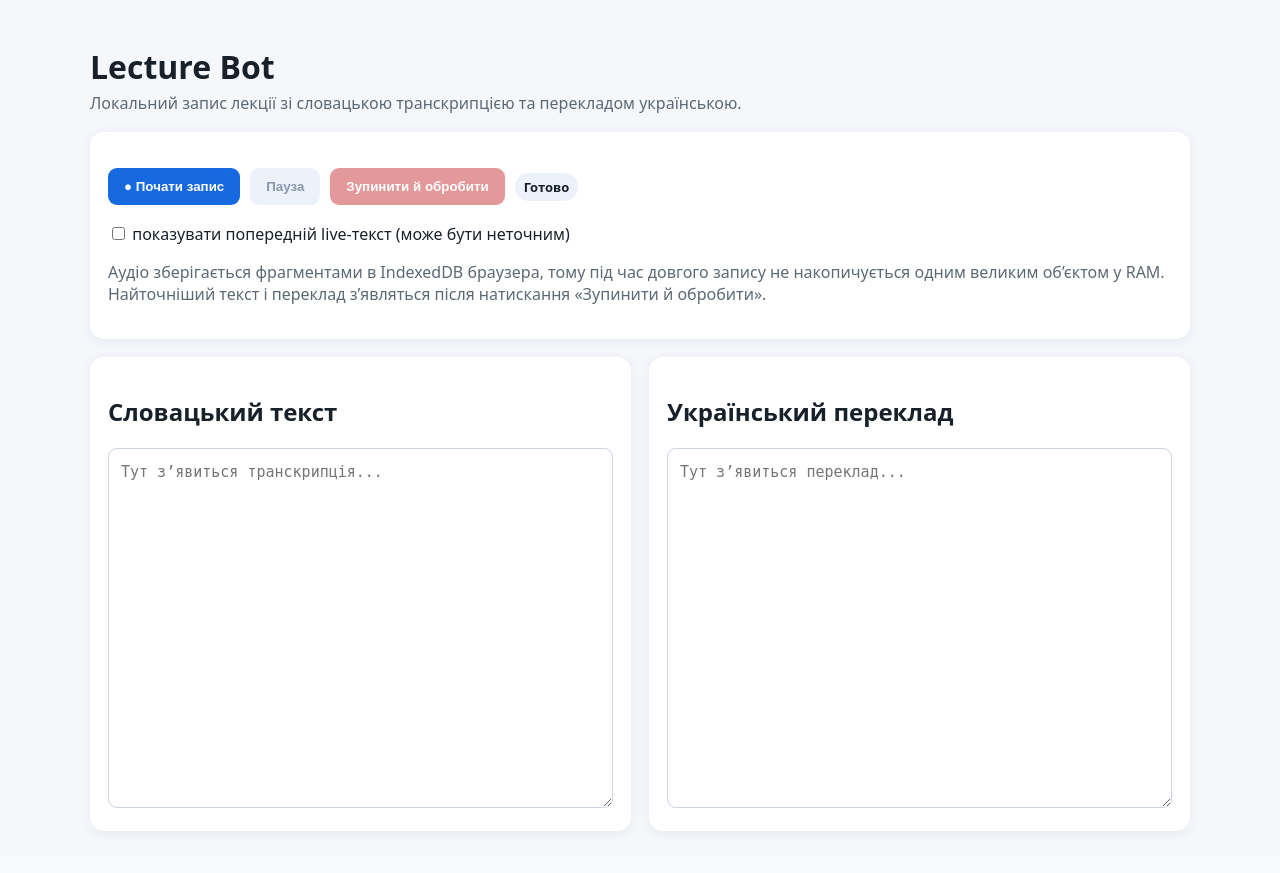
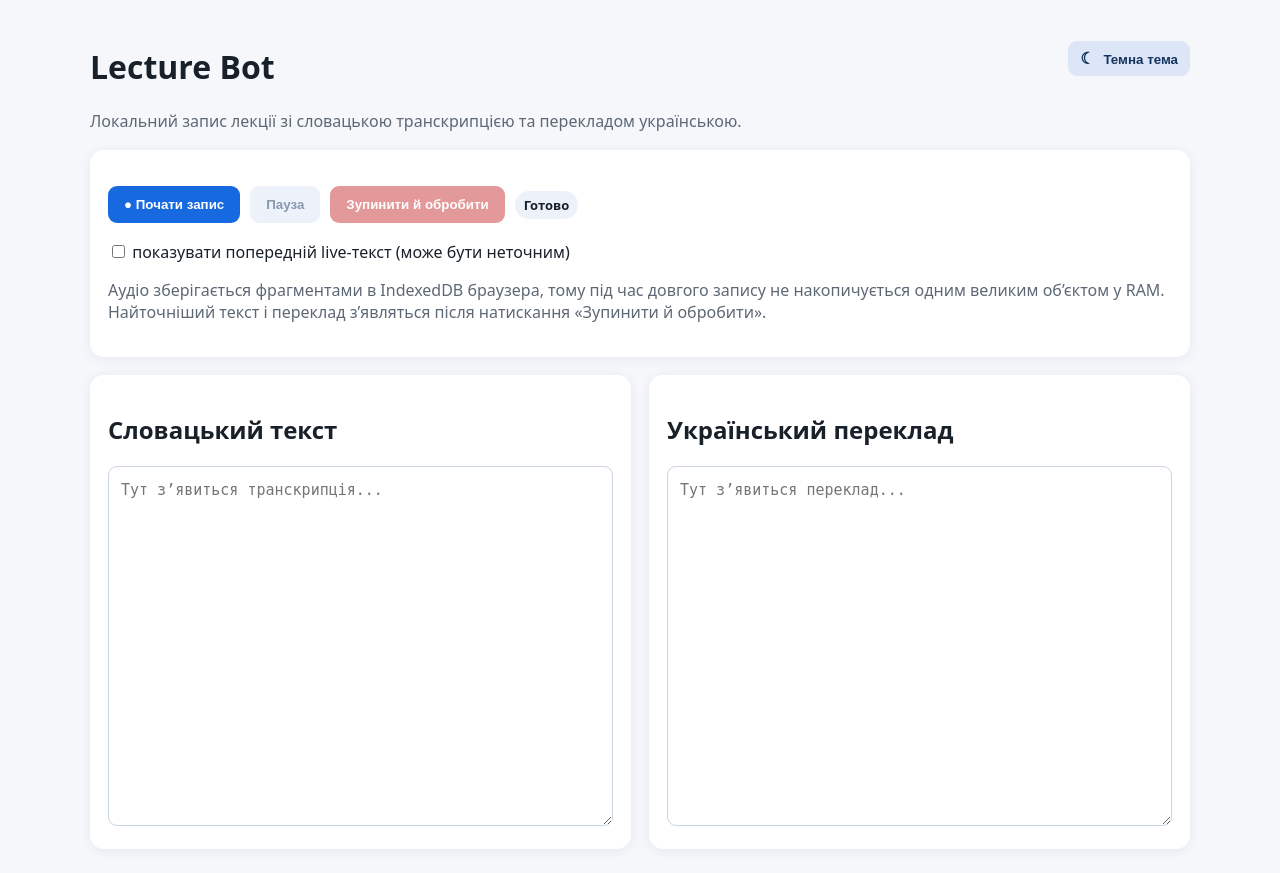
Before and after one commit to Reap4ick/lecture-bot, a Flask app: page / in a window 1280 px wide. Before the commit the page ends 808 px from the top, so only its background shows below. Run offline with Flask 3, Linux system fonts and the light colour scheme.

Commit message:
Add persistent light and dark themes

```diff
--- a/templates/index.html
+++ b/templates/index.html
@@ -5,10 +5,20 @@
   <title>Lecture Bot</title>
   <style>
     body{font-family:system-ui,sans-serif;max-width:1100px;margin:0 auto;padding:24px;background:#f5f7fb;color:#18202a}h1{margin-bottom:4px}.muted{color:#5d6875}.row{display:flex;gap:10px;flex-wrap:wrap;align-items:center;margin:18px 0}button{border:0;border-radius:9px;padding:11px 16px;font-weight:650;cursor:pointer;background:#1769e0;color:white}button.secondary{background:#dce6f7;color:#15335e}button.danger{background:#c93636}button:disabled{opacity:.5;cursor:not-allowed}.card{background:white;border-radius:14px;padding:18px;box-shadow:0 2px 12px #20304012;margin-top:18px}.grid{display:grid;grid-template-columns:1fr 1fr;gap:18px}@media(max-width:800px){.grid{grid-template-columns:1fr}}textarea{width:100%;min-height:360px;box-sizing:border-box;border:1px solid #ccd5e2;border-radius:9px;padding:12px;font:15px/1.5 ui-monospace,monospace;resize:vertical}#status{font-weight:650}.pill{display:inline-block;padding:5px 9px;border-radius:99px;background:#edf2fa;font-size:13px}a{text-decoration:none}.processing{display:none;align-items:center;gap:10px;margin-top:14px;padding:12px 14px;border-radius:10px;background:#eef5ff;color:#174b91}.processing.visible{display:flex}.spinner{width:16px;height:16px;border:3px solid #bdd2f2;border-top-color:#1769e0;border-radius:50%;animation:spin .8s linear infinite;flex:none}@keyframes spin{to{transform:rotate(360deg)}}
+
+    :root{color-scheme:light;--bg:#f5f7fb;--text:#18202a;--muted:#5d6875;--card:#fff;--border:#ccd5e2;--shadow:#20304012;--secondary:#dce6f7;--secondary-text:#15335e;--input:#fff;}
+    html.dark{color-scheme:dark;--bg:#111827;--text:#e5e7eb;--muted:#aab4c2;--card:#1f2937;--border:#4b5563;--shadow:#0008;--secondary:#374151;--secondary-text:#e5e7eb;--input:#111827;}
+    body{background:var(--bg);color:var(--text)}
+    .muted{color:var(--muted)}
+    .card{background:var(--card);box-shadow:0 2px 12px var(--shadow)}
+    textarea{background:var(--input);color:var(--text);border-color:var(--border)}
+    button.secondary{background:var(--secondary);color:var(--secondary-text)}
+    .theme-toggle{margin-left:auto;background:var(--secondary);color:var(--secondary-text);padding:8px 12px}
+    .theme-icon{font-size:16px;margin-right:5px}
   </style>
 </head>
 <body>
-  <h1>Lecture Bot</h1><div class="muted">Локальний запис лекції зі словацькою транскрипцією та перекладом українською.</div>
+  <div class="row" style="margin-top:0"><h1 style="margin-right:auto">Lecture Bot</h1><button id="themeToggle" class="secondary theme-toggle" type="button"><span class="theme-icon">☾</span> Темна тема</button></div><div class="muted">Локальний запис лекції зі словацькою транскрипцією та перекладом українською.</div>
   <div class="card"><div class="row"><button id="start">● Почати запис</button><button id="pause" class="secondary" disabled>Пауза</button><button id="stop" class="danger" disabled>Зупинити й обробити</button><span id="status" class="pill">Готово</span></div><label><input id="live" type="checkbox"> показувати попередній live-текст (може бути неточним)</label><div id="processing" class="processing" role="status" aria-live="polite"><span class="spinner" aria-hidden="true"></span><span id="processingText">Підготовка обробки…</span></div><p class="muted">Аудіо зберігається фрагментами в IndexedDB браузера, тому під час довгого запису не накопичується одним великим об’єктом у RAM. Найточніший текст і переклад з’являться після натискання «Зупинити й обробити».</p></div>
   <div class="grid"><div class="card"><h2>Словацький текст</h2><textarea id="sk" placeholder="Тут з’явиться транскрипція..."></textarea></div><div class="card"><h2>Український переклад</h2><textarea id="uk" placeholder="Тут з’явиться переклад..."></textarea></div></div>
   <div id="downloads" class="card" hidden><h2>Готові файли</h2><div class="row"><a id="audio" download><button class="secondary">Завантажити аудіо</button></a><a id="txt" download><button class="secondary">Завантажити словацький TXT</button></a><a id="uktxt" download><button class="secondary">Завантажити український TXT</button></a><a id="json" download><button class="secondary">Завантажити JSON із таймкодами</button></a></div></div>
@@ -20,6 +30,11 @@ async function clearRecordingDb(){const db=await openRecordingDb();return new Pr
 async function saveRecordingChunk(blob){const db=await openRecordingDb();return new Promise((resolve,reject)=>{const tx=db.transaction(STORE,'readwrite');tx.objectStore(STORE).add({sessionId,blob});tx.oncomplete=()=>{db.close();resolve();};tx.onerror=()=>reject(tx.error);});}
 async function loadRecordingBlob(){const db=await openRecordingDb();return new Promise((resolve,reject)=>{const tx=db.transaction(STORE,'readonly');const r=tx.objectStore(STORE).getAll();r.onsuccess=()=>{db.close();resolve(new Blob(r.result.filter(x=>x.sessionId===sessionId).map(x=>x.blob),{type:'audio/webm'}));};r.onerror=()=>reject(r.error);});}
 const $=id=>document.getElementById(id), setStatus=x=>$('status').textContent=x;
+const themeToggle=$('themeToggle');
+function applyTheme(theme){document.documentElement.classList.toggle('dark',theme==='dark');localStorage.setItem('lecture-bot-theme',theme);themeToggle.innerHTML=theme==='dark'?'<span class="theme-icon">☀</span> Світла тема':'<span class="theme-icon">☾</span> Темна тема';}
+applyTheme(localStorage.getItem('lecture-bot-theme')||'light');
+themeToggle.onclick=()=>applyTheme(document.documentElement.classList.contains('dark')?'light':'dark');
+
 const autoScroll={sk:true,uk:true};
 function nearBottom(el){return el.scrollHeight-el.scrollTop-el.clientHeight<36;}
 function watchScroll(id){const el=$(id);el.addEventListener('scroll',()=>{autoScroll[id]=nearBottom(el);});}
```
